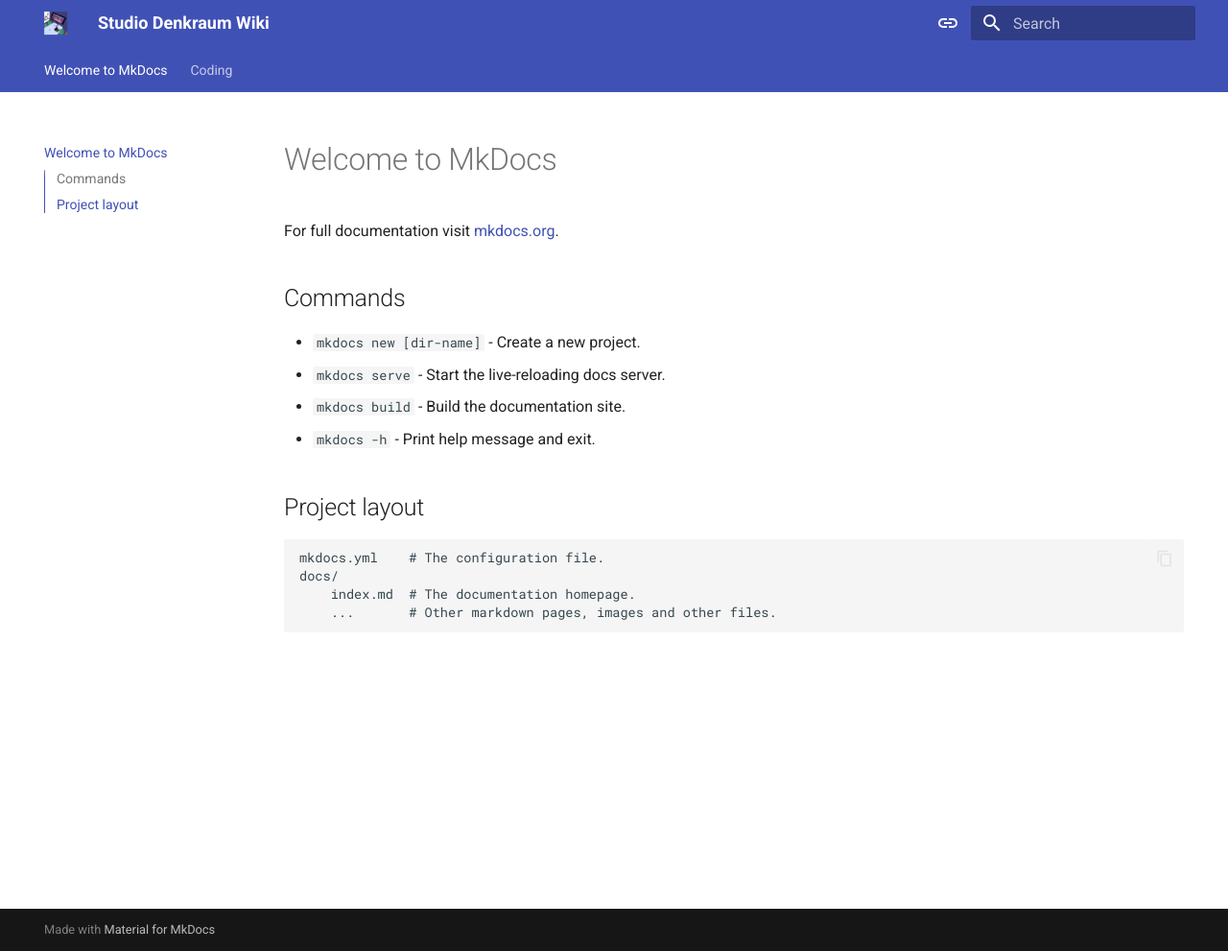
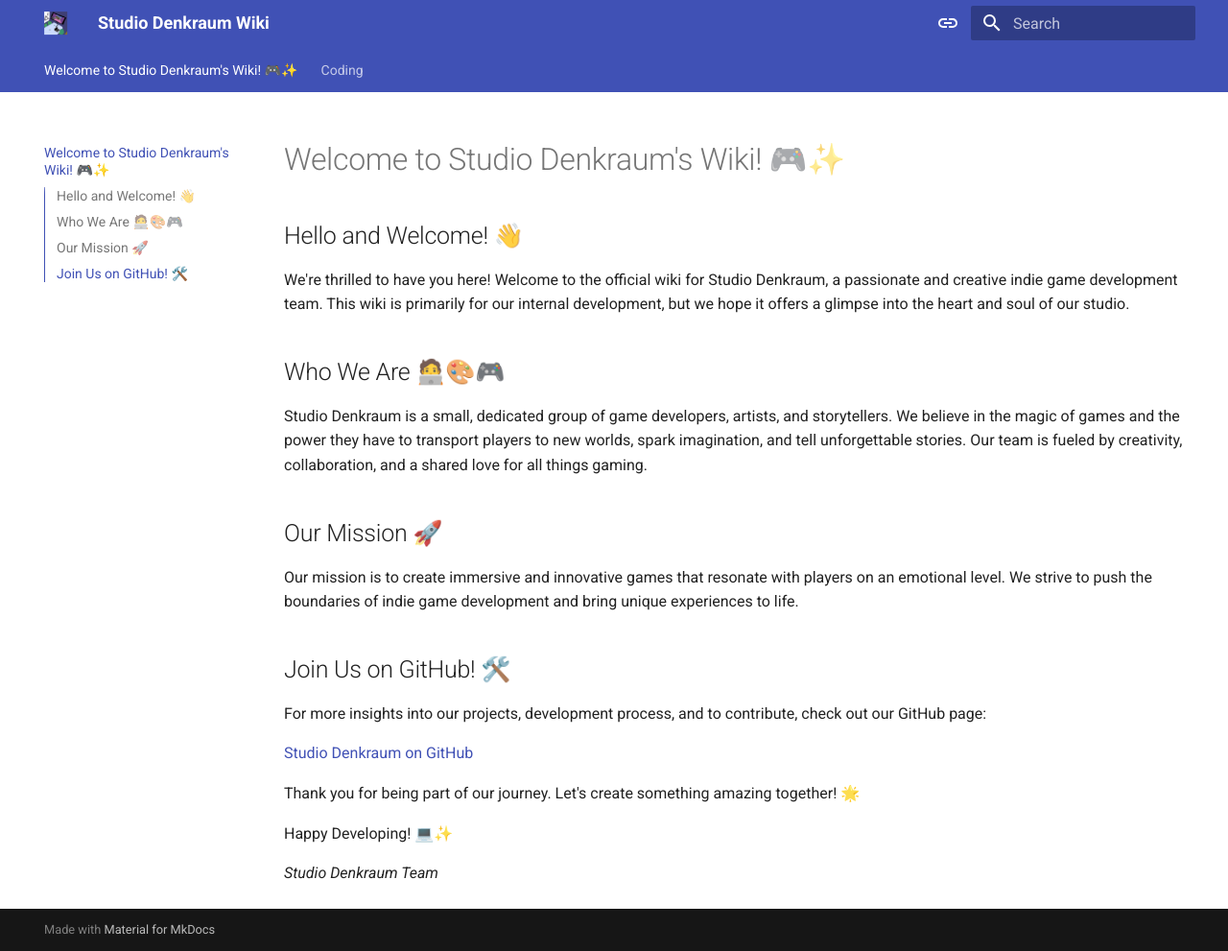
Before and after one commit to Studio-Denkraum/Studio-Denkraum.github.io, an MkDocs documentation site: the page built from docs/index.md, in a window 1280 px wide and 991 px high. Shown: the whole window at 96% size. Built offline with MkDocs 1.6.1 and Material for MkDocs 9.7.7, drawn with Linux system fonts in a browser that asks for light colours.

Commit message:
welcome page

```diff
--- a/docs/index.md
+++ b/docs/index.md
@@ -1,17 +1,25 @@
-# Welcome to MkDocs
+# Welcome to Studio Denkraum's Wiki! 🎮✨
 
-For full documentation visit [mkdocs.org](https://www.mkdocs.org).
+## Hello and Welcome! 👋
 
-## Commands
+We're thrilled to have you here! Welcome to the official wiki for Studio Denkraum, a passionate and creative indie game development team. This wiki is primarily for our internal development, but we hope it offers a glimpse into the heart and soul of our studio.
 
-* `mkdocs new [dir-name]` - Create a new project.
-* `mkdocs serve` - Start the live-reloading docs server.
-* `mkdocs build` - Build the documentation site.
-* `mkdocs -h` - Print help message and exit.
+## Who We Are 🧑‍💻🎨🎮
 
-## Project layout
+Studio Denkraum is a small, dedicated group of game developers, artists, and storytellers. We believe in the magic of games and the power they have to transport players to new worlds, spark imagination, and tell unforgettable stories. Our team is fueled by creativity, collaboration, and a shared love for all things gaming.
 
-    mkdocs.yml    # The configuration file.
-    docs/
-        index.md  # The documentation homepage.
-        ...       # Other markdown pages, images and other files.
+## Our Mission 🚀
+
+Our mission is to create immersive and innovative games that resonate with players on an emotional level. We strive to push the boundaries of indie game development and bring unique experiences to life.
+
+## Join Us on GitHub! 🛠️
+
+For more insights into our projects, development process, and to contribute, check out our GitHub page:
+
+[Studio Denkraum on GitHub](https://github.com/Studio-Denkraum/game-dev)
+
+Thank you for being part of our journey. Let's create something amazing together! 🌟
+
+Happy Developing! 💻✨
+
+*Studio Denkraum Team*
--- a/mkdocs.yml
+++ b/mkdocs.yml
@@ -3,7 +3,6 @@
 
 theme:
   name: material
-  custom_dir: overrides
   features:
     - navigation.tabs
     - navigation.sections
@@ -37,10 +36,8 @@
   font:
     text: Roboto
     code: Roboto Mono
-  favicon: favicon.png
+  favicon: logo.png
   logo: logo.png
-  icon:
-    logo: SDicon
 
 plugins:
   - search
@@ -62,6 +59,3 @@
   - pymdownx.emoji:
       emoji_index: !!python/name:material.extensions.emoji.twemoji
       emoji_generator: !!python/name:material.extensions.emoji.to_svg
-      options:
-        custom_icons:
-          - overrides/.icons
```
Also changed, not shown: docs/Coding/Test.md (deleted, +0 -33 lines), assets/favicon.png (deleted), docs/favicon.png (deleted), overrides/.icons/SDicon.svg (deleted).
